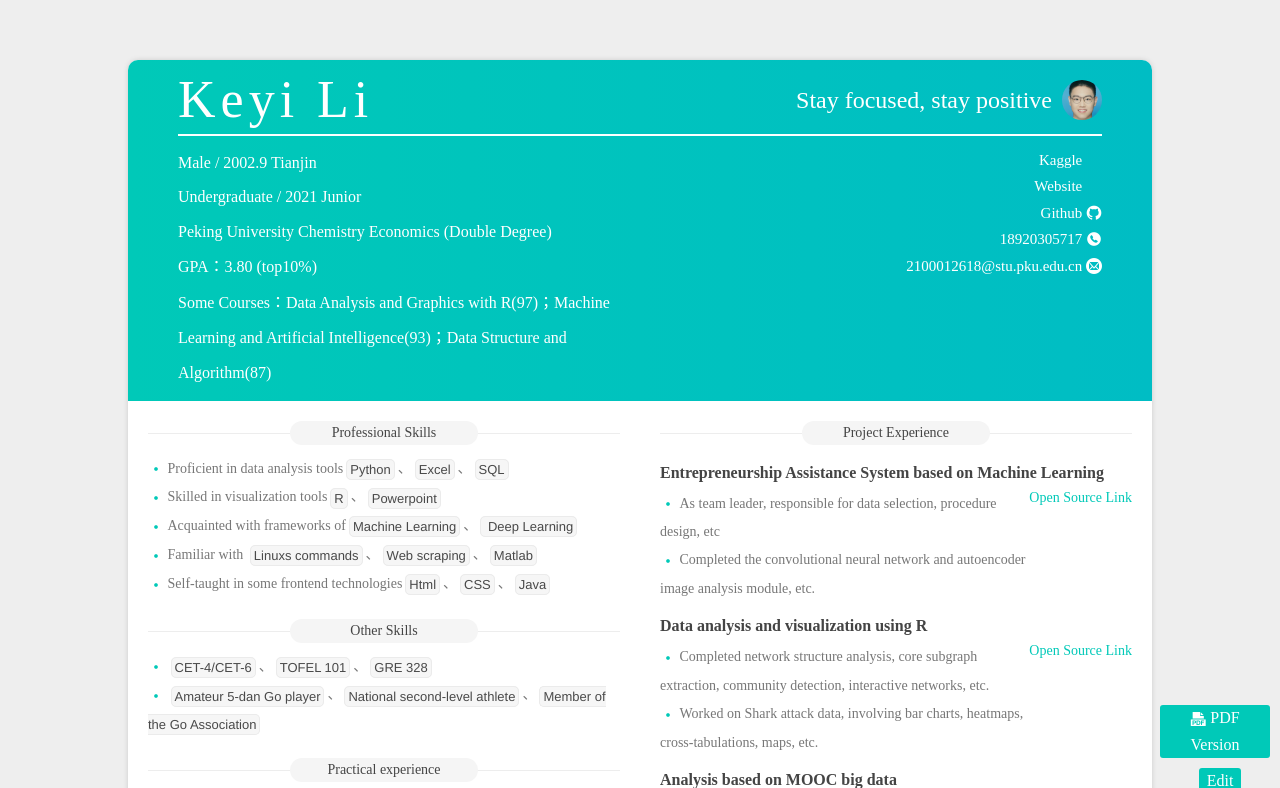
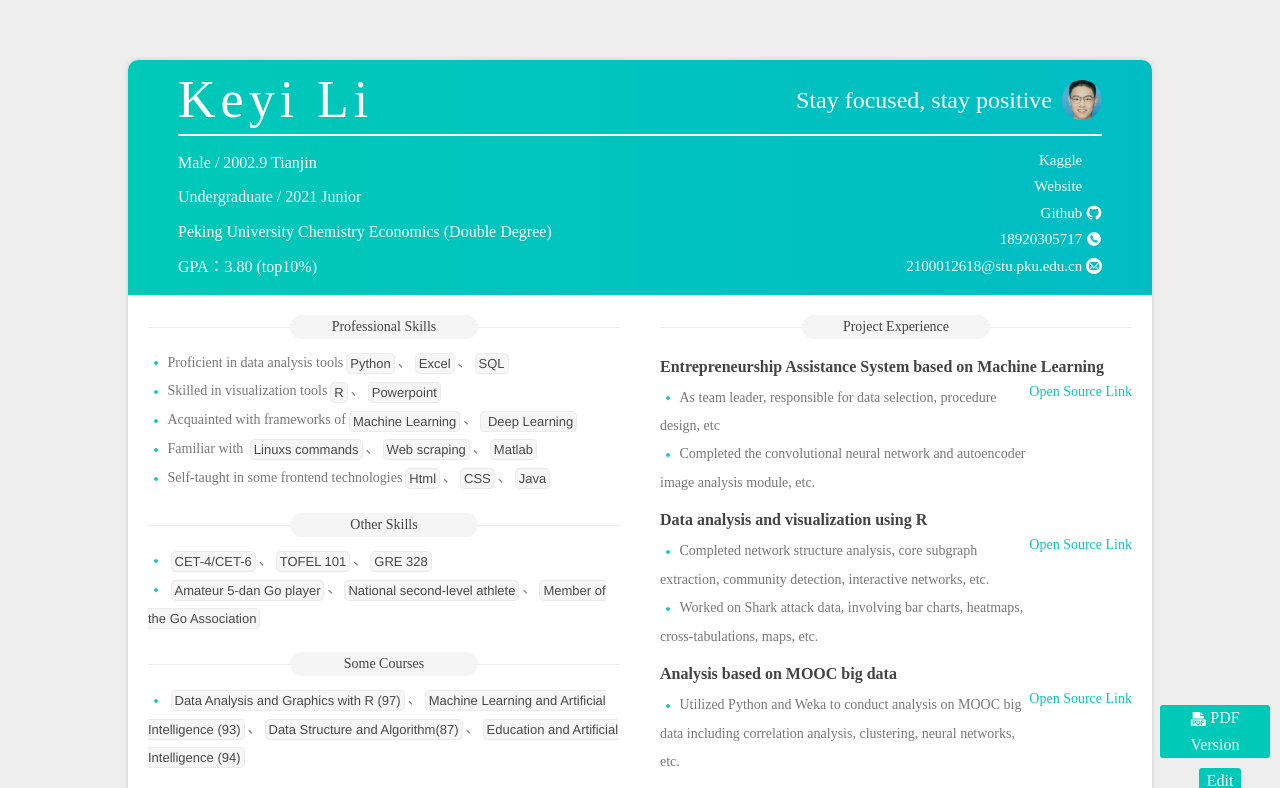
Before and after one commit to laokaoya/resume-eng, a plain HTML site: page index.html in a window 1280 px wide. Shown: the top 788 px of the page. Drawn offline with Linux system fonts and the light colour scheme.

Commit message:
Update index.html

```diff
--- a/index.html
+++ b/index.html
@@ -56,10 +56,6 @@
             <a target="_blank"
               href="https://drive.google.com/file/d/1fk_Zad1dH4hF-BW1t6kPKl_Zuu_H0isJ/view?usp=drive_link">
             GPA：3.80 (top10%)
-          </p>
-          <p>
-            <a target="_blank">
-            Some Courses：Data Analysis and Graphics with R(97)；Machine Learning and Artificial Intelligence(93)；Data Structure and Algorithm(87)
           </p>
         </section>
 
@@ -208,6 +204,33 @@
                       </p>
                     </div>
                   </div>
+          </div>
+        </div>
+      </section>
+
+
+        <section id="skill">
+          <header class="section-header">
+            <span class="section-title-l"></span>
+            <h2 class="section-title"> Some Courses </h2>
+            <span class="section-title-r"></span>
+          </header>
+          <div class="item">
+            <!-- <header class="item-hd clearfix">
+              <h3 class="item-name">技术栈</h4>
+            </header> -->
+            <div class="section-body">
+              <div class="item">
+                <header class="item-hd clearfix">
+                  <h3 class="item-name"></h3>
+                </header>
+                <div class="item-bd">
+                  <p class="section-content">
+                    <i class="iconfont icon-dot"></i>
+                    <strong>Data Analysis and Graphics with R (97)</strong>、<strong>Machine Learning and Artificial Intelligence (93)</strong>、<strong>Data Structure and Algorithm(87)</strong>、<strong>Education and Artificial Intelligence (94)</strong>
+                  </p>
+                </div>
+              </div>
 
 
 
@@ -631,7 +654,7 @@
 
             <div class="item">
               <header class="item-hd clearfix">
-                <h4 class="item-name">Clinopyroxene Thermobarometer design based on ML</h4>
+                <h4 class="item-name">ML Clinopyroxene Thermobarometer</h4>
                 <a class="item-more" href="https://drive.google.com/drive/folders/1Q04Sg07XRTDNibBhW1FnG16OXyjehuIM?usp=drive_link" target="_blank">Presentation link 👈</a>
               </header>
               <div class="item-hd clearfix">
```
